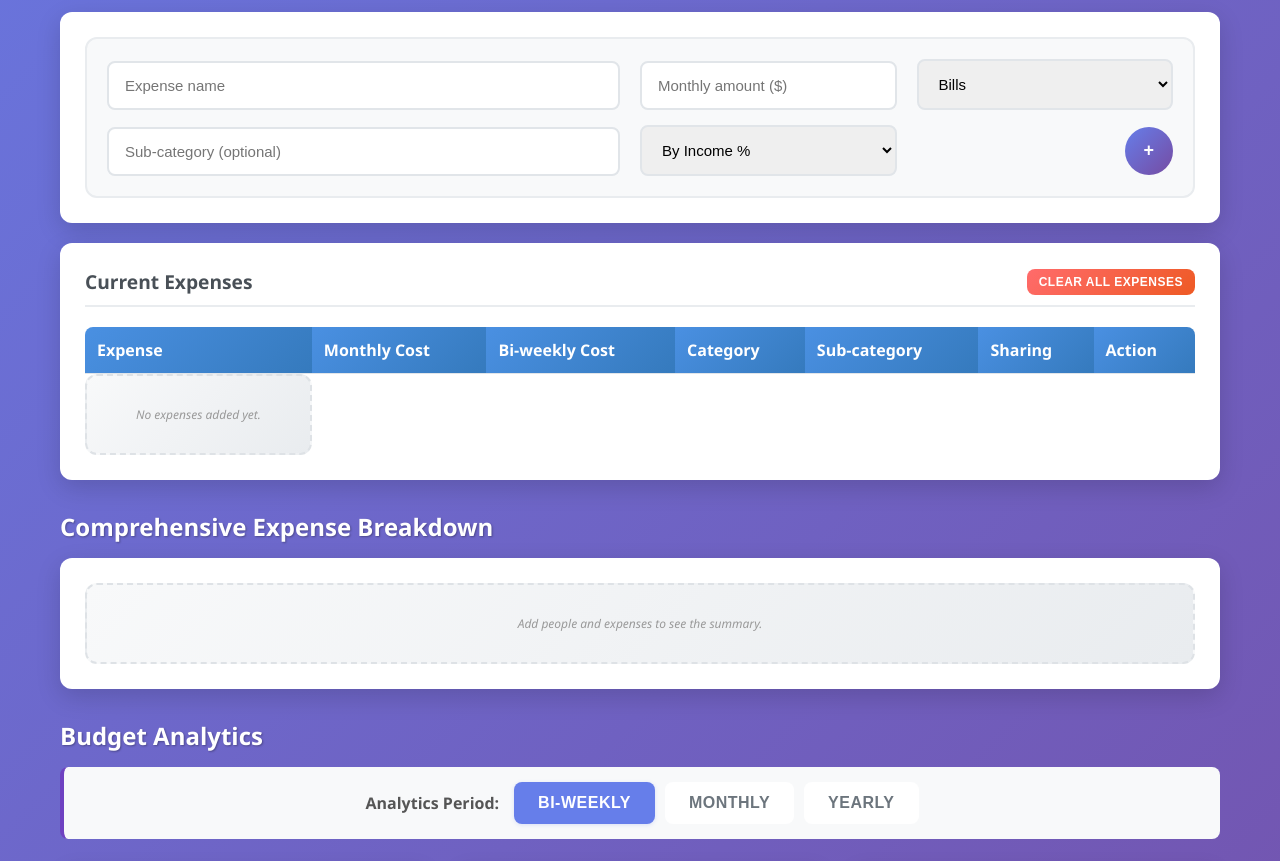
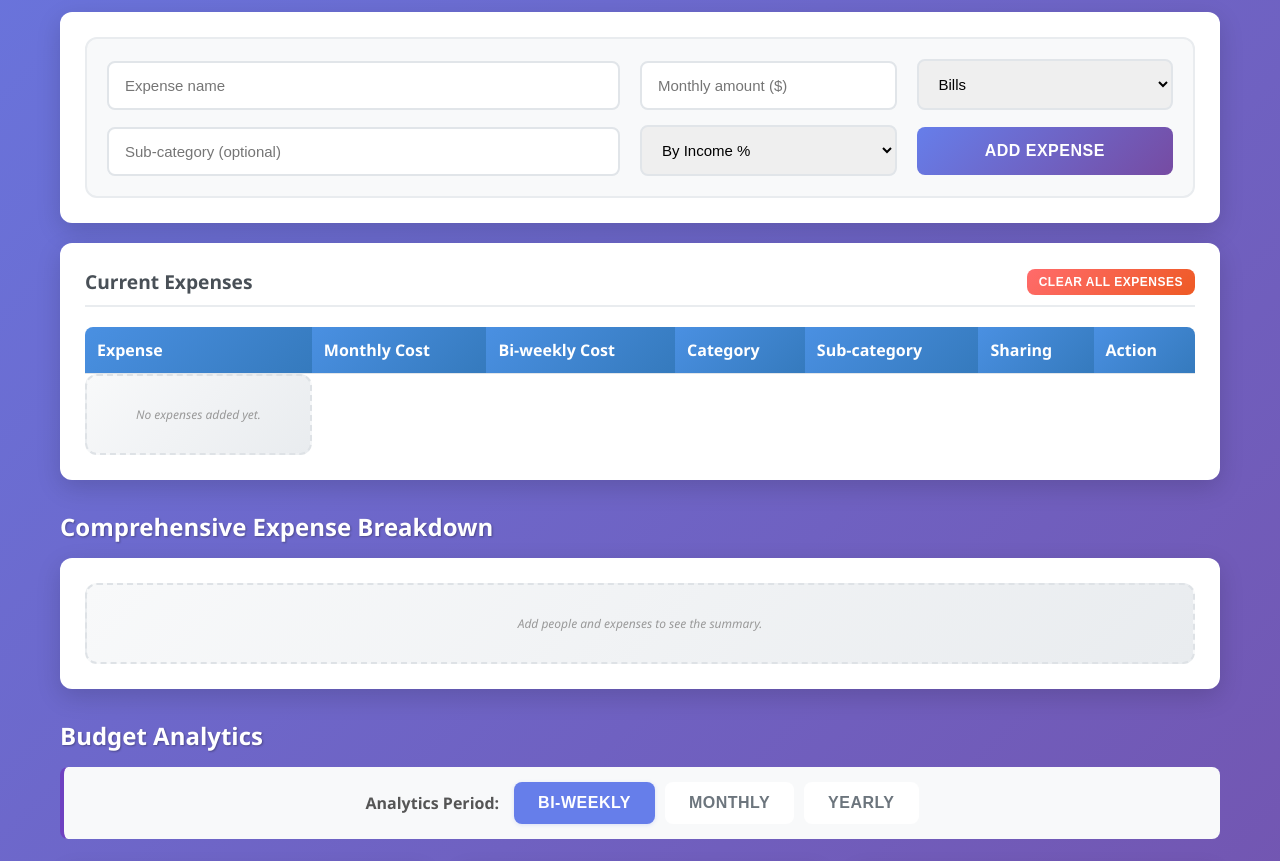
Before and after one commit to JohnGrey0/friendly-budget, a plain HTML site: page index.html in a window 1280 px wide. Shown: the part 808-1669 px from the top of the page. Drawn offline with nearby package versions, Linux system fonts and the light colour scheme.

Commit message:
Updated some formatting

```diff
--- a/index.html
+++ b/index.html
@@ -108,7 +108,7 @@
                         <option value="percentage">By Income %</option>
                         <option value="even">Even Split</option>
                     </select>
-                    <button id="addExpense" class="btn btn-primary">+</button>
+                    <button id="addExpense" class="btn btn-primary">Add Expense</button>
                 </div>
             </div>
 
--- a/styles.css
+++ b/styles.css
@@ -227,15 +227,15 @@ select:focus {
 }
 
 .expense-form .btn {
-    padding: 12px;
-    font-size: 18px;
-    font-weight: bold;
+    padding: 14px 24px;
+    font-size: 16px;
+    font-weight: 600;
     white-space: nowrap;
     align-self: center;
-    justify-self: end;
-    width: 48px;
+    justify-self: stretch;
+    width: 100%;
     height: 48px;
-    border-radius: 50%;
+    border-radius: 8px;
     display: flex;
     align-items: center;
     justify-content: center;
```
